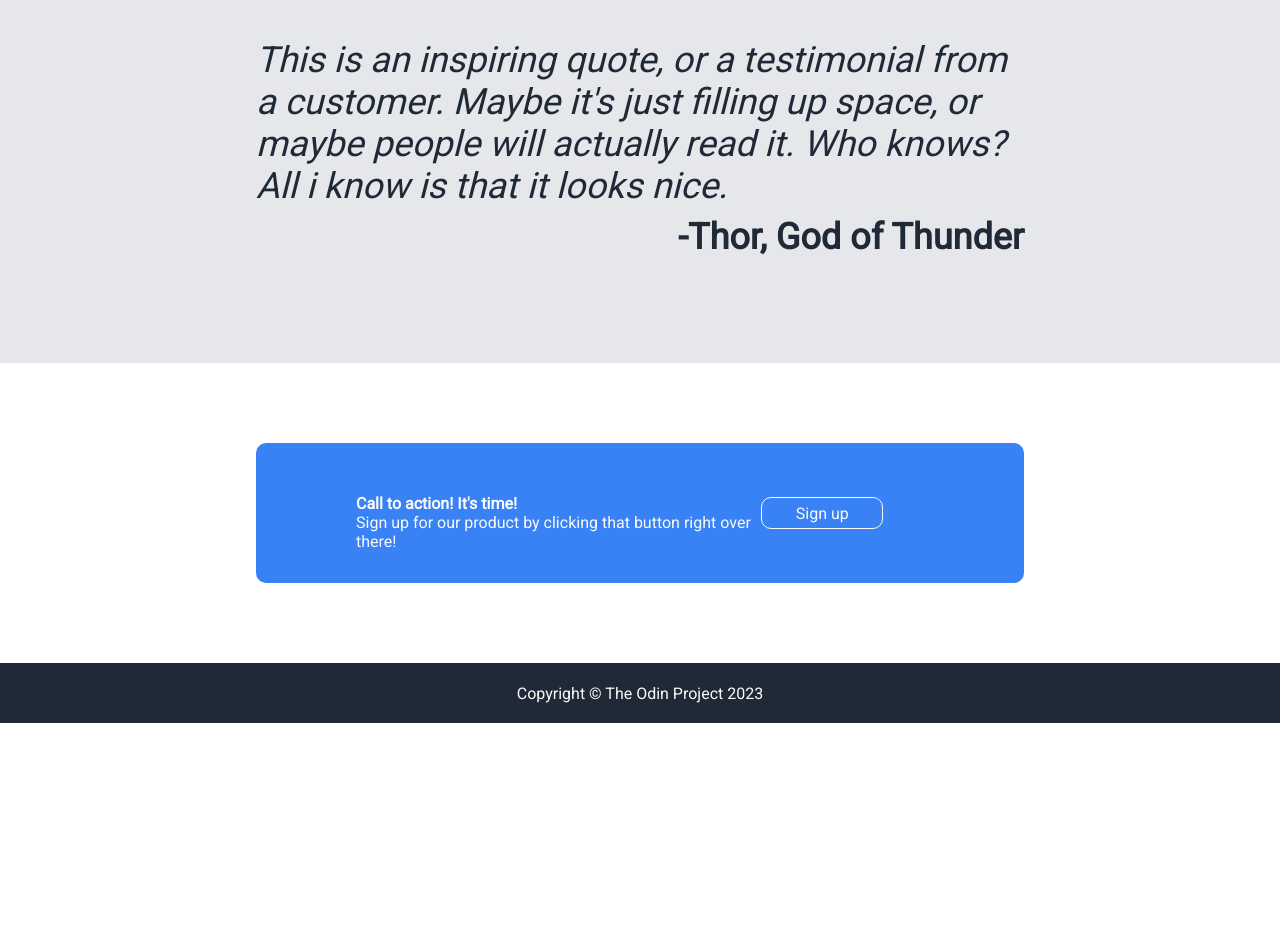
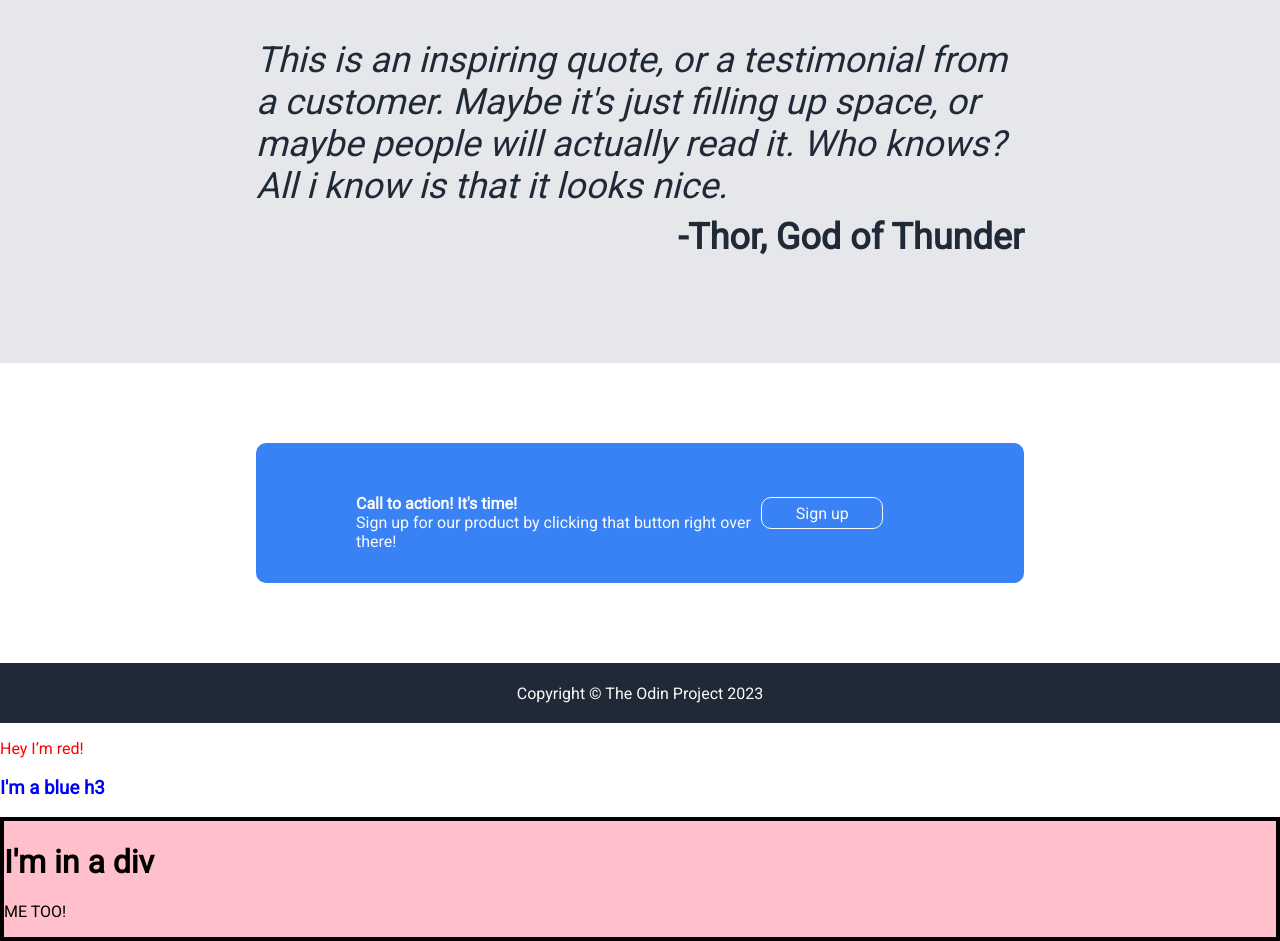
Before and after one commit to DarkNoriss/project-landing-page, a website built with Vite: page index.html in a window 1280 px wide. Shown: the part 997-1938 px from the top of the page. Before the commit the page ends 1720 px from the top, so only its background shows below. Built offline with nearby package versions, Linux system fonts and the light colour scheme.

Commit message:
added some script for another odin tasks

```diff
--- a/index.html
+++ b/index.html
@@ -6,6 +6,7 @@
         <meta name="viewport" content="width=device-width, initial-scale=1.0">
         <title>Document</title>
         <link rel="stylesheet" href="./styles/main.scss">
+        <script src="script.js" defer></script>
     </head>
     <body>
         <div class="homepage">
@@ -126,7 +127,6 @@
             <div class="footer">
                 Copyright © The Odin Project 2023
             </div>
-
         </div>
 
     </body>
--- /dev/null
+++ b/script.js
@@ -0,0 +1,28 @@
+const cointainter = document.createElement("div")
+cointainter.classList.add("#js-test")
+document.body.appendChild(cointainter)
+
+const contentp = document.createElement("p")
+contentp.classList.add("#js-test__p")
+contentp.setAttribute("style", "color: red")
+contentp.textContent = "Hey I’m red!"
+cointainter.appendChild(contentp);
+
+const contenth3 = document.createElement("h3")
+contenth3.classList.add("#js-test__h3")
+contenth3.setAttribute("style", "color: blue")
+contenth3.textContent = "I'm a blue h3"
+cointainter.appendChild(contenth3);
+
+const newDiv = document.createElement("div")
+const newDivH1 = document.createElement("H1")
+const newDivP = document.createElement("p")
+newDiv.classList.add("#newDiv")
+newDivH1.classList.add("#newDiv__H1")
+newDivH1.textContent = "I'm in a div"
+newDivP.classList.add("#newDiv__p")
+newDivP.textContent = "ME TOO!"
+newDiv.setAttribute("style", "border: 4px solid black; background: pink;")
+newDiv.appendChild(newDivH1)
+newDiv.appendChild(newDivP)
+cointainter.appendChild(newDiv);
```
Also changed, not shown: styles/variables.scss (line endings or trailing spaces).
